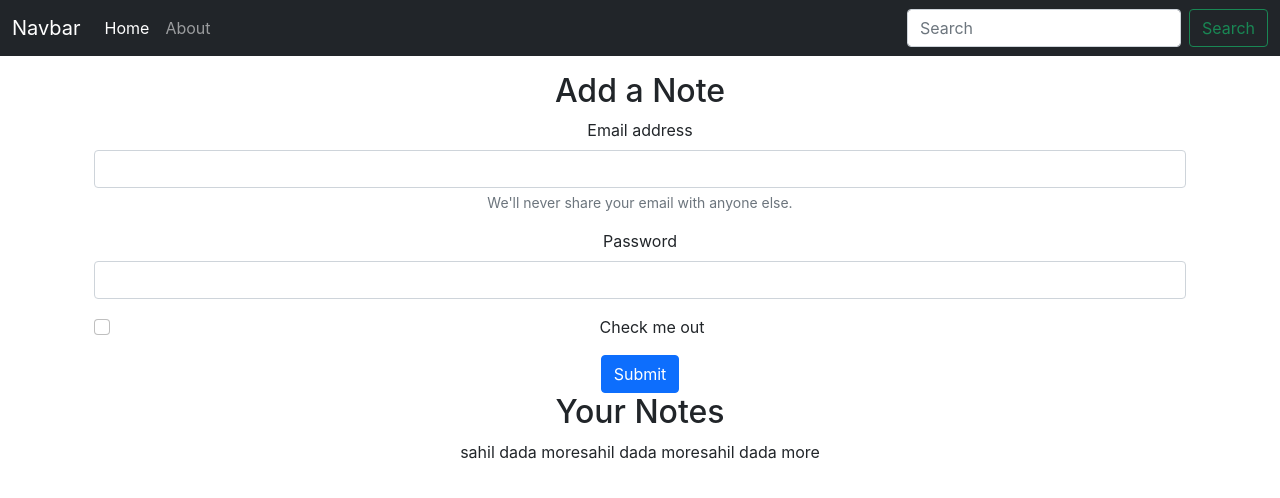
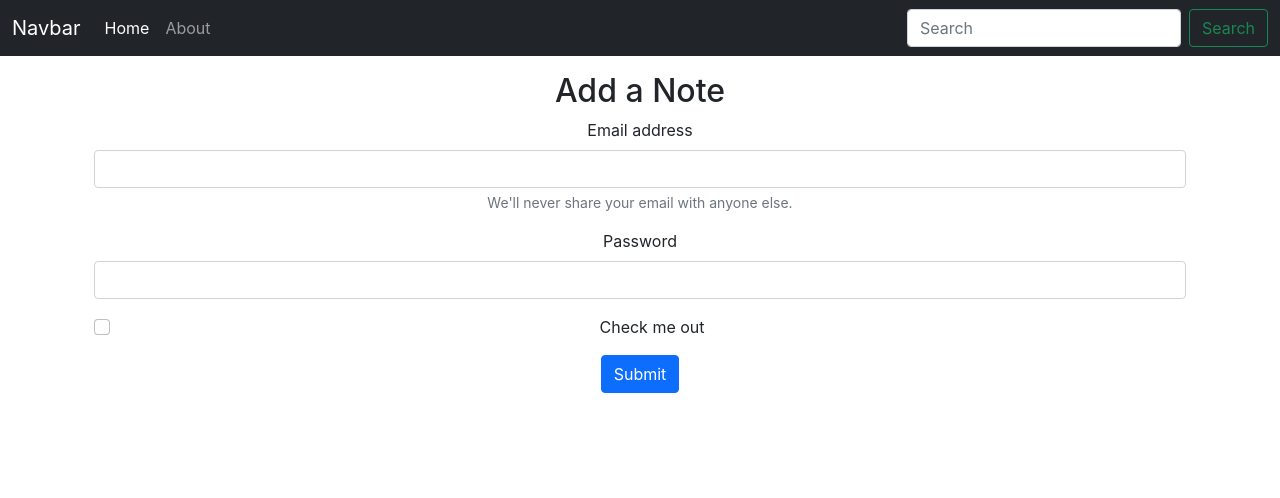
Before and after one commit to Niraj8028/iNotebook, a React (Create React App) app: page / in a window 1280 px wide. Shown: the top 498 px of the page. Built offline with nearby package versions, Linux system fonts and the light colour scheme.

Commit message:
Notes created

```diff
--- a/src/Components/Home.js
+++ b/src/Components/Home.js
@@ -1,11 +1,8 @@
 import React from 'react'
-import { useContext } from 'react'
 
-import Notecontext from '../Context/Notes/NoteContext'
 
 const Home = () => {
-  const context=useContext(Notecontext);
-  const {notes,useNotes}=context;
+
   return (
     <div>
       <div className='container my-3'>
@@ -26,10 +23,7 @@ const Home = () => {
           </div>
           <button type="submit" className="btn btn-primary">Submit</button>
         </form>
-        <h2>Your Notes</h2>
-        {notes.map((note)=>{
-          return note.title;
-        })}
+
       </div>
     </div>
   )
```
Also changed, not shown: src/Components/Notes.js (added, +19 -0 lines), src/Components/Notesitem.js (added, +9 -0 lines).
